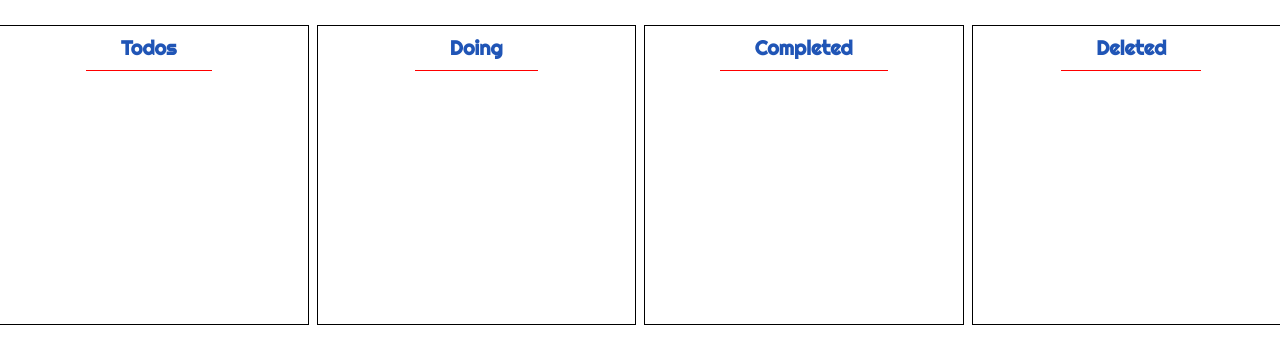
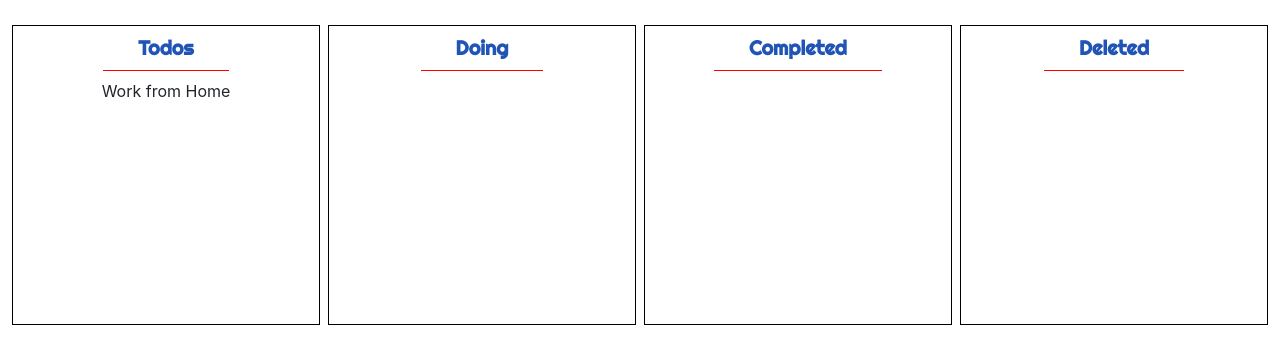
Before and after one commit to adil-shabab/drag-and-drop-js, a plain HTML site: page index.html in a window 1280 px wide. Drawn offline with nearby package versions, Linux system fonts and the light colour scheme.

Commit message:
fontawesome added'

```diff
--- a/index.html
+++ b/index.html
@@ -7,26 +7,31 @@
     <meta name="viewport" content="width=device-width, initial-scale=1, shrink-to-fit=no">
     <link rel="stylesheet" href="style.css">
     <!-- Bootstrap CSS -->
+    <link rel="stylesheet" href="https://cdnjs.cloudflare.com/ajax/libs/font-awesome/6.1.2/css/all.min.css" integrity="sha512-1sCRPdkRXhBV2PBLUdRb4tMg1w2YPf37qatUFeS7zlBy7jJI8Lf4VHwWfZZfpXtYSLy85pkm9GaYVYMfw5BC1A==" crossorigin="anonymous" referrerpolicy="no-referrer" />
     <link rel="stylesheet" href="https://stackpath.bootstrapcdn.com/bootstrap/4.3.1/css/bootstrap.min.css" integrity="sha384-ggOyR0iXCbMQv3Xipma34MD+dH/1fQ784/j6cY/iJTQUOhcWr7x9JvoRxT2MZw1T" crossorigin="anonymous">
   </head>
-  <body>
-      <div class="row">
-        <div class="p-0 px-1 col-lg-3 col-md-6 col-6">
+  <body class="px-2">
+      <div class="row p-0 m-0 mr-0 container-fluid">
+        <div class="p-0 px-1 col-lg-3 col-md-6 col-12">
             <div class="header">
                 <h3>Todos</h3>
+                <div class="d-flex justify-content-between align-items-center">
+                    <p>Work from Home</p>
+
+                </div>
             </div>
         </div>
-        <div class="p-0 px-1 col-lg-3 col-md-6 col-6 ">
+        <div class="p-0 px-1 col-lg-3 col-md-6 col-12 ">
             <div class="header">
                 <h3>Doing</h3>
             </div>
         </div>
-        <div class="p-0 px-1 col-lg-3 col-md-6 col-6">
+        <div class="p-0 px-1 col-lg-3 col-md-6 col-12">
             <div class="header">
                 <h3>Completed</h3>
             </div>
         </div>
-        <div class="p-0 px-1 col-lg-3 col-md-6 col-6">
+        <div class="p-0 px-1 col-lg-3 col-md-6 col-12">
             <div class="header">
                 <h3>Deleted</h3>
             </div>
```
